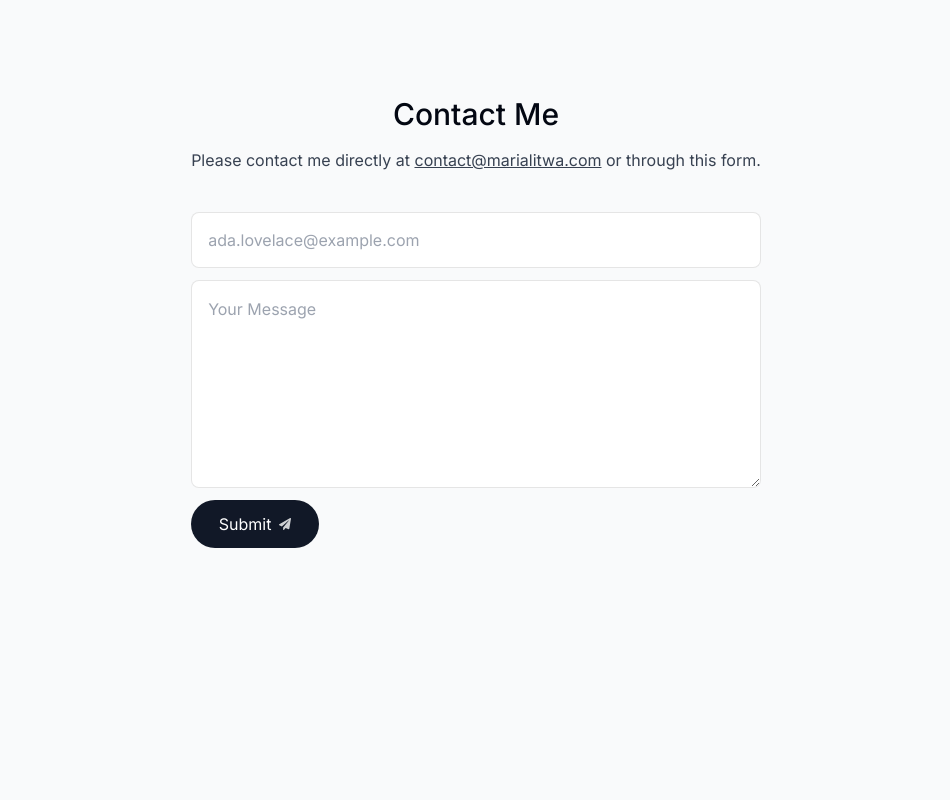
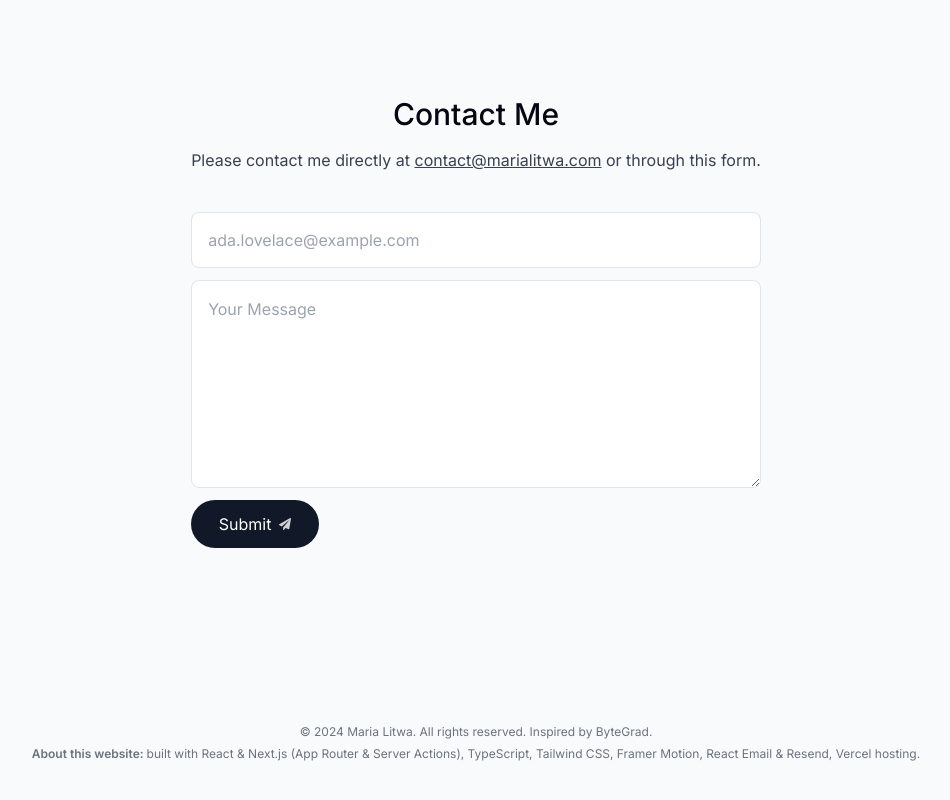
Before and after one commit to marialitwa/portfolio-web-developer, a Next.js app: page / in a window 1280 px wide. Shown: the part 4023-4823 px from the top of the page, without its empty margins (164-1114 px from the left). Before the commit the page ends 4683 px from the top, so only its background shows below. Built offline with nearby package versions, Linux system fonts and the light colour scheme; no server answers.

Commit message:
Create footer.

```diff
--- a/app/layout.tsx
+++ b/app/layout.tsx
@@ -3,6 +3,7 @@
 import { Inter } from "next/font/google";
 import ActiveSectionContextProvider from "@/context/active-section-context";
 import { Toaster } from "react-hot-toast";
+import Footer from "@/components/footer";
 
 const inter = Inter({ subsets: ["latin"] });
 
@@ -27,6 +28,7 @@
         <ActiveSectionContextProvider>
           <Header />
           {children}
+          <Footer />
           <Toaster position="top-right" />
         </ActiveSectionContextProvider>
       </body>
--- a/components/contact.tsx
+++ b/components/contact.tsx
@@ -13,7 +13,7 @@
 
   return (
     <motion.section
-      className="mb-20 sm:mb-28 w-[min(100%, 38rem)] text-center"
+      className="mb-20 sm:mb-44 w-[min(100%, 38rem)] text-center"
       initial={{
         opacity: 0,
       }}
--- /dev/null
+++ b/components/footer.tsx
@@ -0,0 +1,16 @@
+import React from "react";
+
+export default function Footer() {
+  return (
+    <footer className="mb-10 px-4 text-center text-gray-500">
+      <small className="mb-1.5 block text-xs">
+        &copy; 2024 Maria Litwa. All rights reserved. Inspired by ByteGrad.
+      </small>
+      <p className="text-xs">
+        <span className="font-semibold">About this website: </span>built with
+        React & Next.js (App Router & Server Actions), TypeScript, Tailwind CSS,
+        Framer Motion, React Email & Resend, Vercel hosting.
+      </p>
+    </footer>
+  );
+}
```
